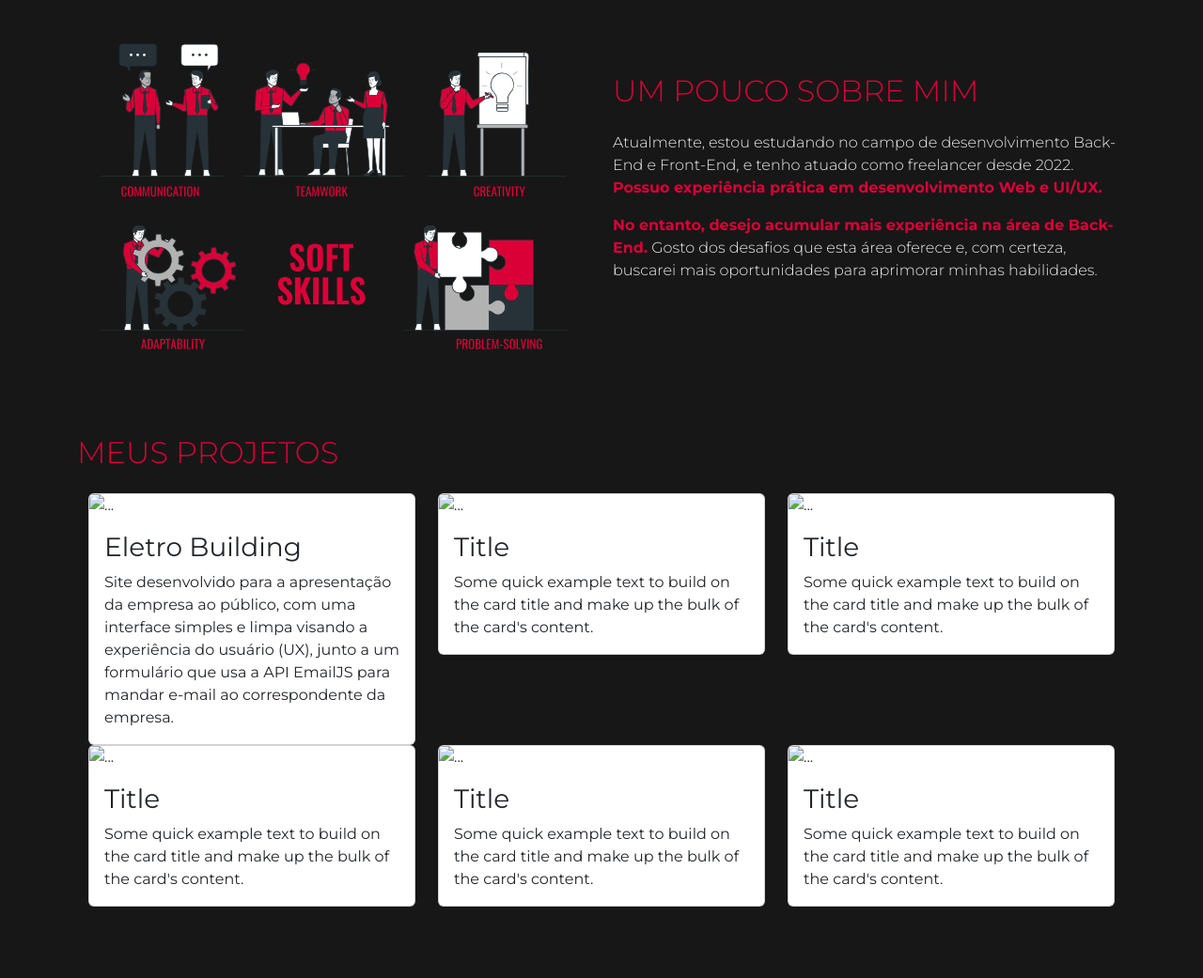
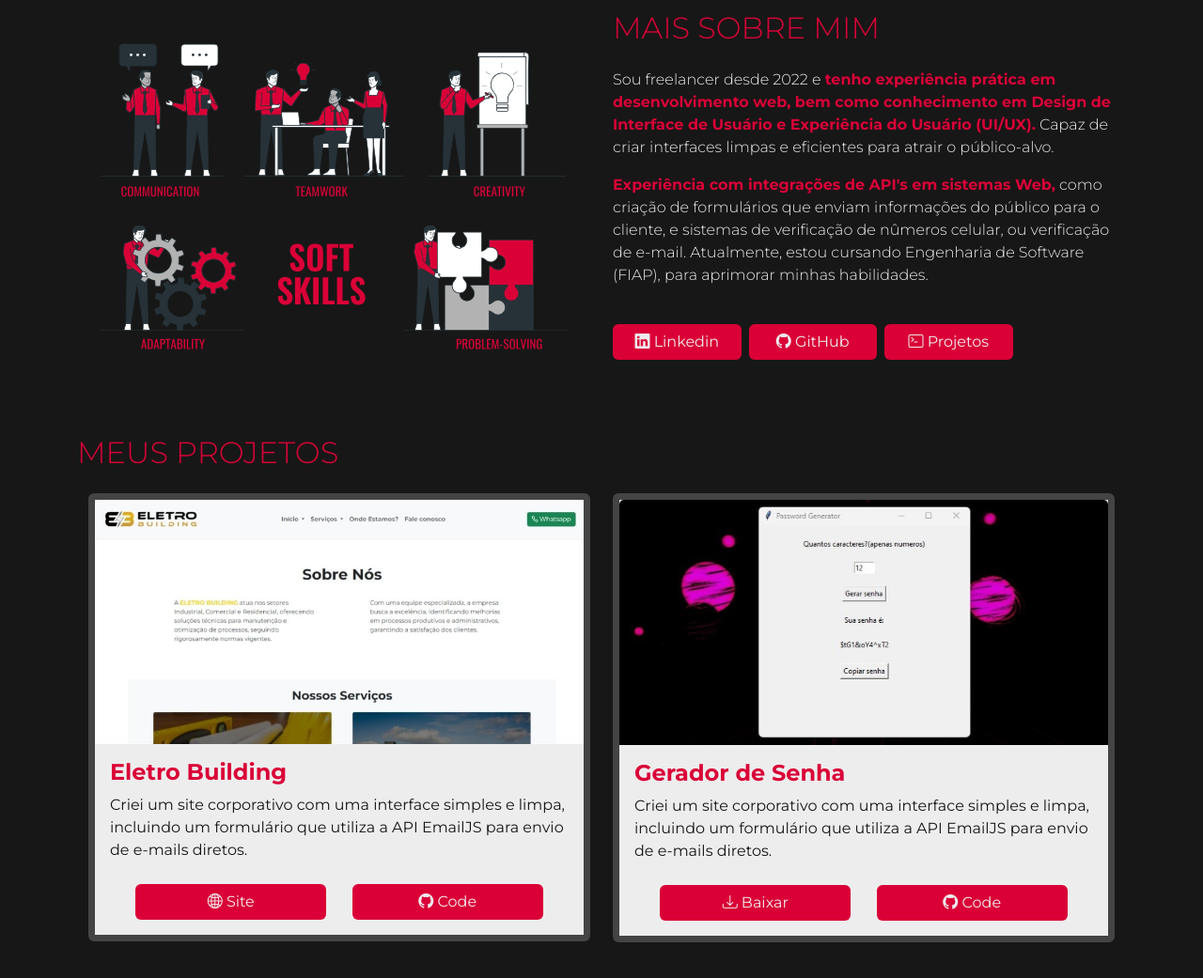
Before and after one commit to CassioValezzi/MyPortfolio, a plain HTML site: page index.html in a window 1280 px wide. Shown: the part 1615-2656 px from the top of the page at 94% size. Before the commit the page ends 2580 px from the top, so only its background shows below. Drawn offline with nearby package versions, Linux system fonts and the light colour scheme; a web font is replaced by a local one.

Commit message:
improve the "about" section

```diff
--- a/index.html
+++ b/index.html
@@ -60,7 +60,7 @@
         <section class="row">
             <div class="col-12">
                 <h1 class="">
-                    <a id="main-title" href="#about">
+                    <a id="main-title" href="#home">
                         cd Cassio/Portifólio<span class="underscore span-red">▍</span>
                     </a>
                 </h1>
@@ -73,16 +73,13 @@
         <div class="row d-flex align-items-center">
             <div class="col-12 col-md-6">
                 <h2 class="text-center text-md-end" id="main_title">
-                    OLÁ, EU SOU O
+                    OLÁ, SOU
                     <br>
                     <span class="span-red">CASSIO VALEZZI</span> <br>
                     DESENVOLVEDOR <br> FRONT-END
                 </h2>
                 <div class="d-flex justify-content-center justify-content-md-end mt-4">
-                    <button class="col-4 btn mx-2"><a href="https://www.linkedin.com/in/cassio-valezzi-09a837207/"
-                            target="_blank"><i class="bi bi-linkedin"></i> Linkedin</a></button>
-                    <button class="col-4 btn mx-2"><a href="https://github.com/CassioValezzi" target="_blank"><i
-                                class="bi bi-github"></i> GitHub</a></button>
+                    <button class="col-4 btn"><a href="#about"><i class="bi bi-file-person"></i> Saber Mais</a></button>
                 </div>
             </div>
             <div class="col-12 col-md-6 d-flex justify-content-center">
@@ -100,17 +97,20 @@
             </div>
             <div class="col-12 col-md-6 mt-4 d-flex flex-column justify-content-center ">
 
-                <h2 class="mb-4 text-center text-md-start span-red">UM POUCO SOBRE MIM</h2>
+                <h2 class="mb-4 text-center text-md-start span-red">MAIS SOBRE MIM</h2>
                 <p class="text-center text-md-start">
-                    Atualmente, estou estudando no campo de desenvolvimento Back-End e Front-End, e tenho atuado como
-                    freelancer desde 2022. <span class="span-red">Possuo experiência prática em desenvolvimento Web e
-                        UI/UX.</span>
+                    Sou freelancer desde 2022 e <span class="span-red">tenho experiência prática em desenvolvimento web, bem como conhecimento em Design de Interface de Usuário e Experiência do Usuário (UI/UX).</span> Capaz de criar interfaces limpas e eficientes para atrair o público-alvo.
                 </p>
                 <p class="text-center text-md-start">
-                    <span class="span-red">No entanto, desejo acumular mais experiência na área de Back-End.</span>
-                    Gosto dos desafios que esta área
-                    oferece e, com certeza, buscarei mais oportunidades para aprimorar minhas habilidades.
+                    <span class="span-red">Experiência com integrações de API's em sistemas Web,</span> como criação de formulários que enviam informações do público para o cliente, e sistemas de verificação de nûmeros celular, ou verificação de e-mail. Atualmente, estou cursando Engenharia de Software (FIAP), para aprimorar minhas habilidades.
                 </p>
+                <div class="d-flex justify-content-center justify-content-md-start mt-4">
+                    <button class="col-3 btn "><a href="https://www.linkedin.com/in/cassio-valezzi-09a837207/"
+                            target="_blank"><i class="bi bi-linkedin"></i> Linkedin</a></button>
+                    <button class="col-3 btn mx-2"><a href="https://github.com/CassioValezzi"
+                            target="_blank"><i class="bi bi-github"></i> GitHub</a></button>
+                    <button class="col-3 btn "><a href="#projects"><i class="bi bi-terminal"></i> Projetos</a></button>
+                </div>
             </div>
         </div>
         <div class="col-12 col-md-6"></div>
@@ -120,74 +120,52 @@
     <section class="container mt-5 pt-4" id="projects">
         <div class="row d-flex justify-content-center">
             <h2 class="mb-4 text-center text-md-start span-red">MEUS PROJETOS</h2>
-            <div class="row row-cols-1 row-cols-sm-2 row-cols-md-3">
-                <div class="col">
+            <div class="row row-cols-1 row-cols-sm-2">
+                <div class="col mb-4">
                     <div class="card">
-                        <img src="" class="card-img-top" alt="...">
+                        <img src="./assets/img/jpeg/eletrobuilding.com.br.jpeg" class="card-img-top"
+                            alt="Site Eletro Building">
                         <div class="card-body">
                             <h3> Eletro Building</h3>
-                            <p class="card-text">Site desenvolvido para a apresentação da empresa ao público, com uma
-                                interface
-                                simples e limpa visando a experiência do usuário (UX), junto a um formulário que usa a
-                                API
-                                EmailJS para mandar e-mail ao correspondente da empresa.</p>
+                            <!-- <p class="card-text">Desenvolvi um site corporativo com uma interface simples e limpa, priorizando a melhor experiência do usuário (UX). Além disso, implementei um formulário que utiliza a API EmailJS para enviar e-mails ao setor correspondente da empresa. -->
+                            Criei um site corporativo com uma interface simples e limpa, incluindo um formulário que
+                            utiliza a API EmailJS para envio de e-mails diretos.
+                            </p>
+                            <div class="d-flex justify-content-evenly mt-4">
+                                <button class="col-5 btn"><a href="https://eletrobuilding.com.br/" target="_blank"><i
+                                            class="bi bi-globe2"></i> Site</a></button>
+                                <button class="col-5 btn"><a href="https://github.com/CassioValezzi/eletrobuilding"
+                                        target="_blank"><i class="bi bi-github"></i> Code</a></button>
+                            </div>
+
                         </div>
                     </div>
                 </div>
-                <div class="col">
+                <div class="col mb-4">
                     <div class="card">
-                        <img src="..." class="card-img-top" alt="...">
+                        <img src="./assets/img/jpeg/password_gen.jpg" class="card-img-top" alt="...">
                         <div class="card-body">
-                            <h3>Title</h3>
-                            <p class="card-text">Some quick example text to build on the card title and make up the bulk
-                                of the card's content.</p>
-                        </div>
-                    </div>
-                </div>
-                <div class="col">
-                    <div class="card">
-                        <img src="..." class="card-img-top" alt="...">
-                        <div class="card-body">
-                            <h3>Title</h3>
-                            <p class="card-text">Some quick example text to build on the card title and make up the bulk
-                                of the card's content.</p>
-                        </div>
-                    </div>
-                </div>
-                <div class="col">
-                    <div class="card">
-                        <img src="..." class="card-img-top" alt="...">
-                        <div class="card-body">
-                            <h3>Title</h3>
-                            <p class="card-text">Some quick example text to build on the card title and make up the bulk
-                                of the card's content.</p>
-                        </div>
-                    </div>
-                </div>
-                <div class="col">
-                    <div class="card">
-                        <img src="..." class="card-img-top" alt="...">
-                        <div class="card-body">
-                            <h3>Title</h3>
-                            <p class="card-text">Some quick example text to build on the card title and make up the bulk
-                                of the card's content.</p>
-                        </div>
-                    </div>
-                </div>
-                <div class="col">
-                    <div class="card">
-                        <img src="..." class="card-img-top" alt="...">
-                        <div class="card-body">
-                            <h3>Title</h3>
-                            <p class="card-text">Some quick example text to build on the card title and make up the bulk
-                                of the card's content.</p>
+                            <h3>Gerador de Senha</h3>
+                            <p class="card-text">Criei um site corporativo com uma interface simples e limpa, incluindo
+                                um formulário que
+                                utiliza a API EmailJS para envio de e-mails diretos.</p>
+                            <div class="d-flex justify-content-evenly mt-4">
+                                <button class="col-5  btn"><a
+                                        href="https://github.com/CassioValezzi/Password-Generator/blob/main/password%20generator.exe"
+                                        target="_blank"><i class="bi bi-download"></i> Baixar </a></button>
+                                <button class="col-5 btn"><a href="https://github.com/CassioValezzi/Password-Generator"
+                                        target="_blank"><i class="bi bi-github"></i> Code</a></button>
+                            </div>
                         </div>
                     </div>
                 </div>
 
             </div>
         </div>
+    </section>
 
+    <section class="container mt-5 pt-4">
+        <div class="row d-flex justify-content-center"></div>
     </section>
 
 
@@ -198,7 +176,9 @@
 
     <!-- <script src="./assets/js/title_menu_animation.js"></script> -->
     <script src="./assets/js/main_animation.js"></script>
-    <script src="https://cdn.jsdelivr.net/npm/bootstrap@5.3.2/dist/js/bootstrap.bundle.min.js" integrity="sha384-C6RzsynM9kWDrMNeT87bh95OGNyZPhcTNXj1NW7RuBCsyN/o0jlpcV8Qyq46cDfL" crossorigin="anonymous"></script>
+    <script src="https://cdn.jsdelivr.net/npm/bootstrap@5.3.2/dist/js/bootstrap.bundle.min.js"
+        integrity="sha384-C6RzsynM9kWDrMNeT87bh95OGNyZPhcTNXj1NW7RuBCsyN/o0jlpcV8Qyq46cDfL"
+        crossorigin="anonymous"></script>
 </body>
 
 </html>
--- a/sass/style.scss
+++ b/sass/style.scss
@@ -113,6 +113,25 @@ body {
             }
         }
     }
+    #projects{
+        .card{
+            border: 7px solid $color-2 !important;
+            background-color: $color-4 !important;
+            color: $color-1;
+            h3{
+                font-weight: 600;
+                font-size: 1.5rem;
+                color: $color-3;
+
+            }
+            button{
+                &:hover{
+                    border-color: $color-3 !important;
+                }
+            }
+
+        }
+    }
 
 }
 
```
Also changed, not shown: assets/css/style.css, assets/img/jpeg/eletrobuilding.com.br.jpeg (added), assets/img/jpeg/password_gen.jpg (added), 1 other file.
